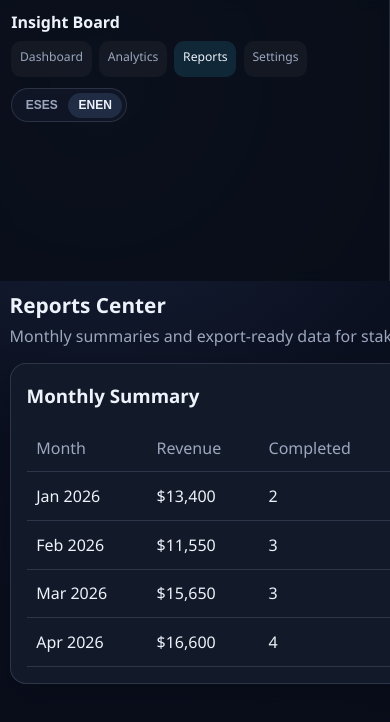
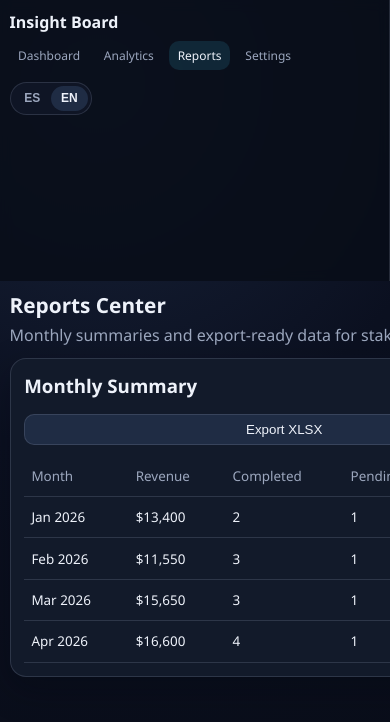
Before and after one commit to FelTor2002/insight-board, an Angular app: page /reports in a window 390 px wide. Shown: the top 722 px of the page. Built offline with nearby package versions, Linux system fonts and the light colour scheme.

Commit message:
fix(mobile): improve responsive layout and route scroll behavior

```diff
--- a/src/app/app.config.ts
+++ b/src/app/app.config.ts
@@ -1,8 +1,17 @@
 import { ApplicationConfig, provideBrowserGlobalErrorListeners } from '@angular/core';
-import { provideRouter } from '@angular/router';
+import { provideRouter, withInMemoryScrolling } from '@angular/router';
 
 import { routes } from './app.routes';
 
 export const appConfig: ApplicationConfig = {
-  providers: [provideBrowserGlobalErrorListeners(), provideRouter(routes)],
+  providers: [
+    provideBrowserGlobalErrorListeners(),
+    provideRouter(
+      routes,
+      withInMemoryScrolling({
+        scrollPositionRestoration: 'top',
+        anchorScrolling: 'enabled'
+      })
+    )
+  ],
 };
--- a/src/app/app.css
+++ b/src/app/app.css
@@ -4,7 +4,7 @@
 }
 
 .layout {
-  min-height: 100vh;
+  min-height: 100dvh;
   display: grid;
   grid-template-columns: 240px 1fr;
   background: radial-gradient(circle at 25% 10%, #18233a 0%, #0b1020 45%, #090d18 100%);
@@ -83,6 +83,12 @@
 
 @media (max-width: 1080px) {
   .layout {
+    min-height: 100dvh;
+  }
+}
+
+@media (min-width: 721px) and (max-width: 1080px) {
+  .layout {
     grid-template-columns: 80px 1fr;
   }
 
@@ -120,17 +126,16 @@
 @media (max-width: 720px) {
   .layout {
     grid-template-columns: 1fr;
+    min-height: 100dvh;
   }
 
   .sidebar {
-    position: sticky;
-    top: 0;
-    z-index: 5;
-    display: grid;
-    grid-template-columns: 1fr auto;
-    align-items: center;
-    padding: 0.8rem 1rem;
-    gap: 0.7rem;
+    position: static;
+    display: flex;
+    flex-direction: column;
+    align-items: flex-start;
+    padding: 0.8rem 0.8rem 0.65rem;
+    gap: 0.55rem;
   }
 
   .sidebar h1,
@@ -142,7 +147,8 @@
   .sidebar nav {
     display: flex;
     gap: 0.45rem;
-    grid-column: 1 / -1;
+    width: 100%;
+    flex-wrap: wrap;
     overflow-x: auto;
     padding-bottom: 0.2rem;
     -webkit-overflow-scrolling: touch;
@@ -172,13 +178,14 @@
   }
 
   .sidebar p {
-    font-size: 0.72rem;
+    font-size: 0.74rem;
+    margin-top: 0;
   }
 }
 
 @media (max-width: 560px) {
   .sidebar {
-    padding: 0.7rem 0.7rem 0.55rem;
+    padding: 0.7rem 0.6rem 0.55rem;
     gap: 0.5rem;
   }
 
@@ -191,8 +198,8 @@
   }
 
   .sidebar a {
-    font-size: 0.76rem;
-    padding: 0.4rem 0.55rem;
+    font-size: 0.75rem;
+    padding: 0.38rem 0.52rem;
   }
 
   .main-content {
--- a/src/app/app.html
+++ b/src/app/app.html
@@ -19,6 +19,6 @@
   </aside>
 
   <main class="main-content">
-    <router-outlet />
+    <router-outlet></router-outlet>
   </main>
 </div>
--- a/src/app/pages/reports-page/reports-page.component.css
+++ b/src/app/pages/reports-page/reports-page.component.css
@@ -63,3 +63,32 @@ th {
   color: var(--text-muted);
   font-weight: 500;
 }
+
+@media (max-width: 720px) {
+  :host {
+    gap: 0.75rem;
+  }
+
+  .card {
+    padding: 0.85rem;
+  }
+
+  .card-header {
+    flex-wrap: wrap;
+    margin-bottom: 0.65rem;
+  }
+
+  .card-header button {
+    width: 100%;
+  }
+
+  table {
+    min-width: 520px;
+  }
+
+  th,
+  td {
+    padding: 0.7rem 0.45rem;
+    font-size: 0.84rem;
+  }
+}
```
